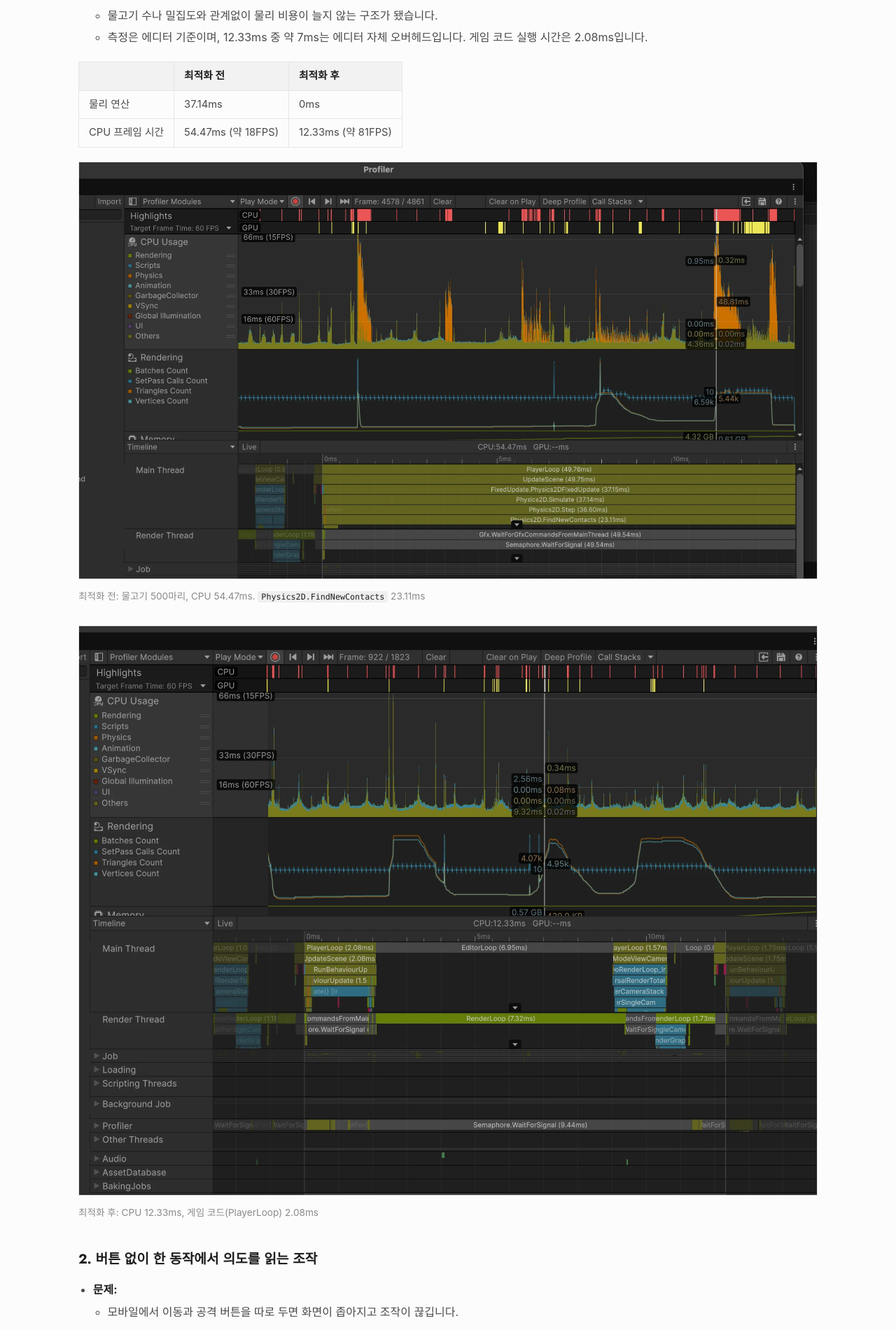
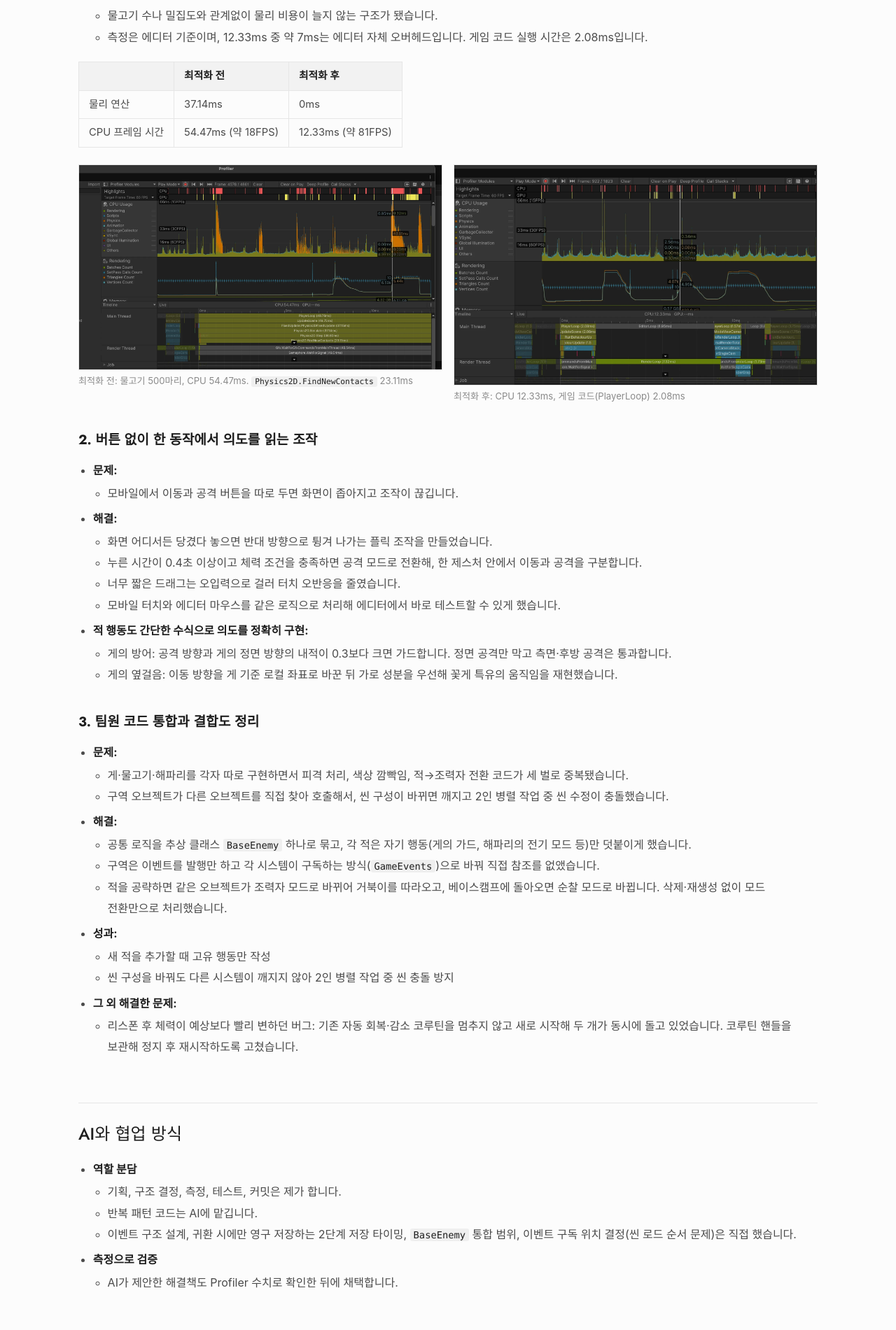
Before and after one commit to HelloNobb/HelloNobb.github.io, a Jekyll site: the page built from _projects/turtle.md, in a window 1280 px wide. Shown: the part 1787-3688 px from the top of the page at 70% size. Built offline with Jekyll 4.4.1, drawn with Linux system fonts in a browser that asks for light colours; some web fonts are replaced.

Commit message:
Turtle before/after side by side, Gloomy list thumbnail, autoplay clip support
Replace the Turtle after-Profiler capture and show the pair side by side.
Gloomy uses a cropped sprite as its list thumbnail. Projects can set a
silent looping MP4 clip at the top of the detail page.

```diff
--- a/_includes/project-block.html
+++ b/_includes/project-block.html
@@ -6,5 +6,5 @@
     {% include project-meta.html p=p %}
     <a class="button" href="{{ p.url | relative_url }}">자세히 보기</a>
   </div>
-  <a class="project-cover" href="{{ p.url | relative_url }}">{% include img.html src=p.cover fallback="/assets/projects/placeholder.svg" alt="" %}</a>
+  <a class="project-cover" href="{{ p.url | relative_url }}">{% if p.thumb %}{% include img.html src=p.thumb alt="" class="thumb" %}{% else %}{% include img.html src=p.cover fallback="/assets/projects/placeholder.svg" alt="" %}{% endif %}</a>
 </article>
--- a/_layouts/project.html
+++ b/_layouts/project.html
@@ -9,11 +9,12 @@ layout: default
     {% for h in page.highlights %}<li>{{ h | markdownify | remove: "<p>" | remove: "</p>" | strip }}</li>{% endfor %}
   </ul>
   {% endif %}
+  {% if page.clip %}{% include video.html src=page.clip webm=page.clip_webm poster=page.cover label=page.title %}{% endif %}
   {% if page.gallery %}
   <div class="gallery">
     {% for g in page.gallery %}<figure><a href="{{ g.src | relative_url }}" target="_blank" rel="noopener">{% include img.html src=g.src alt=g.caption %}</a>{% if g.caption %}<figcaption>{{ g.caption }}</figcaption>{% endif %}</figure>{% endfor %}
   </div>
-  {% else %}
+  {% elsif page.clip == nil %}
   {% include img.html src=page.cover alt=page.title class="detail-cover" %}
   {% endif %}
 
--- a/_projects/turtle.md
+++ b/_projects/turtle.md
@@ -46,15 +46,10 @@ links:
 | 물리 연산 | 37.14ms | 0ms |
 | CPU 프레임 시간 | 54.47ms (약 18FPS) | 12.33ms (약 81FPS) |
 
-{% include img.html src="/assets/projects/turtle/profiler_before.webp" alt="최적화 전 Profiler" %}
-
-최적화 전: 물고기 500마리, CPU 54.47ms. `Physics2D.FindNewContacts` 23.11ms
-{: .caption}
-
-{% include img.html src="/assets/projects/turtle/profiler_after.webp" alt="최적화 후 Profiler" %}
-
-최적화 후: CPU 12.33ms, 게임 코드(PlayerLoop) 2.08ms
-{: .caption}
+<div class="gallery compare">
+  <figure><a href="/assets/projects/turtle/profiler_before.webp" target="_blank" rel="noopener">{% include img.html src="/assets/projects/turtle/profiler_before.webp" alt="최적화 전 Profiler" %}</a><figcaption>최적화 전: 물고기 500마리, CPU 54.47ms. <code>Physics2D.FindNewContacts</code> 23.11ms</figcaption></figure>
+  <figure><a href="/assets/projects/turtle/profiler_after.webp" target="_blank" rel="noopener">{% include img.html src="/assets/projects/turtle/profiler_after.webp" alt="최적화 후 Profiler" %}</a><figcaption>최적화 후: CPU 12.33ms, 게임 코드(PlayerLoop) 2.08ms</figcaption></figure>
+</div>
 
 #### 2. 버튼 없이 한 동작에서 의도를 읽는 조작
 
--- a/assets/style.css
+++ b/assets/style.css
@@ -203,3 +203,13 @@ main > p.muted { margin: 0 0 8px; }
   .resume-head { grid-template-columns: 1fr; }
   .resume-head .contact { padding-top: 0; text-align: left; }
 }
+
+/* Explicit list thumbnail (front matter `thumb`): whole image, pixel art kept crisp */
+.overview-item img.thumb, .project-cover img.thumb { object-fit: contain; background: #fff; border: 1px solid var(--line); image-rendering: pixelated; }
+/* Before/after pair inside a write-up: full width, no crop */
+.content .gallery.compare { max-width: none; margin: 24px 0; }
+.content .gallery.compare img { aspect-ratio: auto; object-fit: initial; margin: 0; }
+
+/* Autoplay clips (front matter `clip`, or {% include video.html %} in a write-up) */
+video.clip { display: block; width: 100%; max-width: 880px; height: auto; margin: 32px 0 0; background: #000; }
+.content video.clip { margin: 20px 0; }
--- a/index.html
+++ b/index.html
@@ -23,7 +23,7 @@ layout: default
   {% assign projects = site.projects | sort: "date" | reverse %}
   {% for p in projects %}
   <a class="overview-item" href="{{ p.url | relative_url }}">
-    {% include img.html src=p.cover fallback="/assets/projects/placeholder.svg" alt="" %}
+    {% if p.thumb %}{% include img.html src=p.thumb alt="" class="thumb" %}{% else %}{% include img.html src=p.cover fallback="/assets/projects/placeholder.svg" alt="" %}{% endif %}
     <div>
       <h3>{{ p.title }} <span class="year">({{ p.date | date: "%Y" }})</span></h3>
       <p>{{ p.summary }}</p>
```
Also changed, not shown: _includes/video.html (added, +12 -0 lines), _projects/gloomy.md (+1 -0 lines), assets/projects/gloomy/thumb.png (added), assets/projects/turtle/profiler_after.webp.
